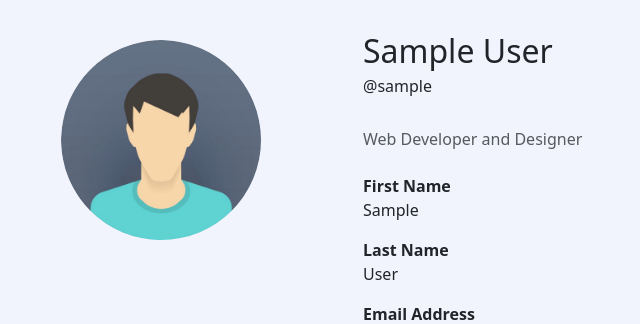
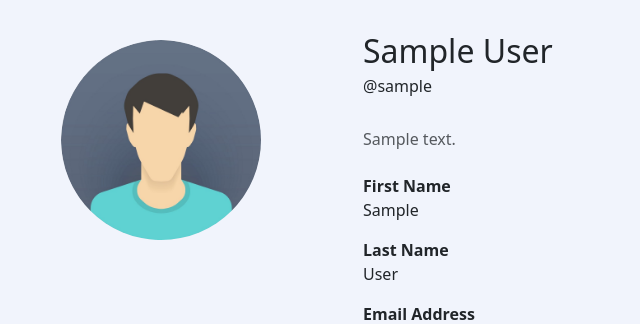
Before and after one commit to anuraagnagar/flask-user-authentication, a Flask app: template accounts/templates/index.html in a window 1280 px wide. Shown: the part 56-380 px from the top of the page, without its empty margins (99-739 px from the left). Run offline with Flask 3, Linux system fonts and the light colour scheme; the template is opened without the code that fills it: values that come from a table or form of the project are taken from there, others are empty; a user stored in the database is signed in; tables that the repository leaves empty hold one stand-in row (values such as "Sample post"); some libraries are stand-ins or nearby versions.

```diff
--- a/accounts/templates/index.html
+++ b/accounts/templates/index.html
@@ -21,7 +21,7 @@
                             <h2 class="mb-1">{{ current_user.first_name }} {{ current_user.last_name }}</h2>
                             <p>@{{ current_user.username }}</p>
                         </div>
-                        <h6 class="text-muted mb-4">Web Developer and Designer</h6>
+                        <h6 class="text-muted mb-4">{{ profile.bio }}</h6>
                         <div class="row">
                             <label class="fw-bold">First Name</label>
                             <p>{{ current_user.first_name }}</p>
```
